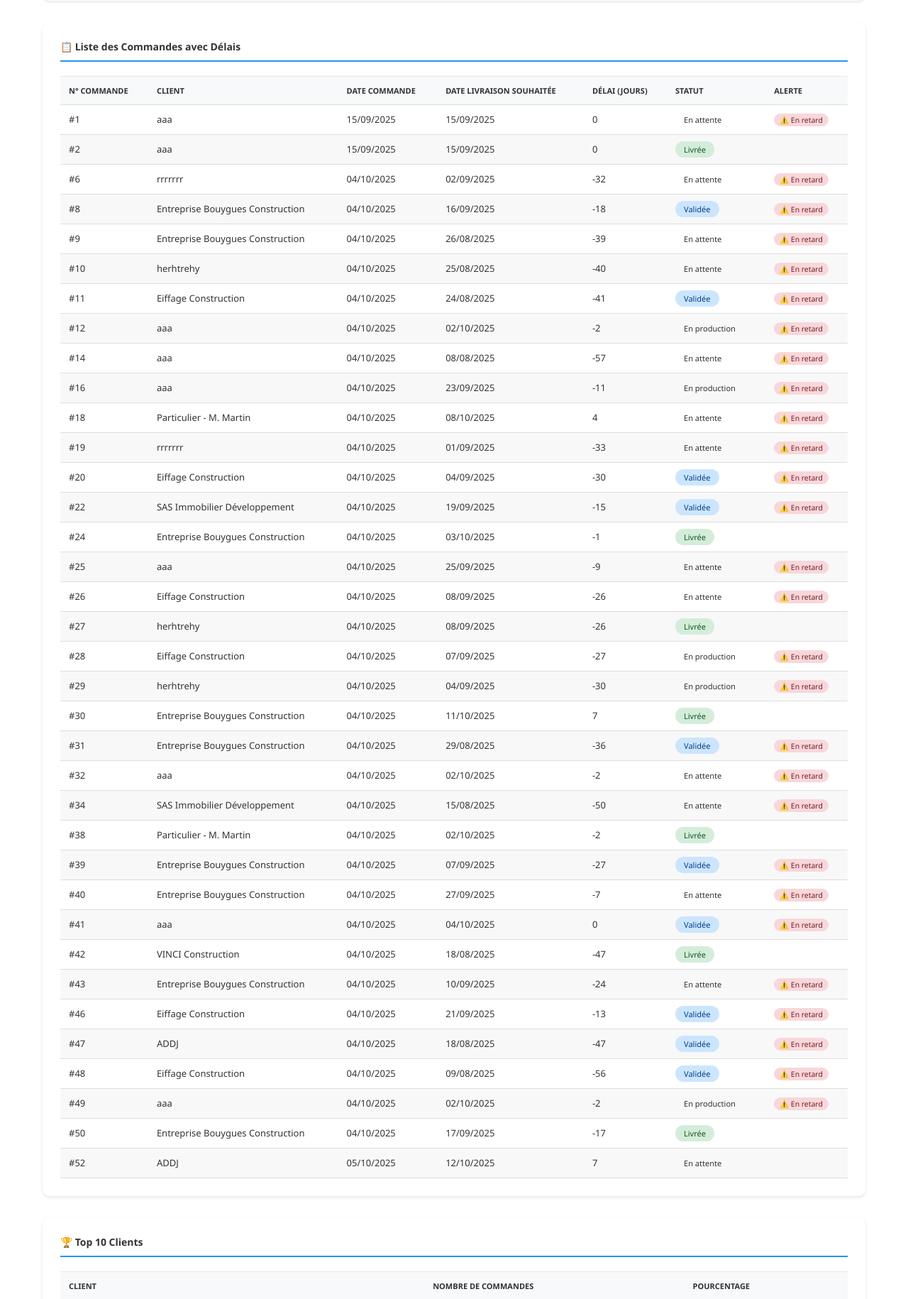
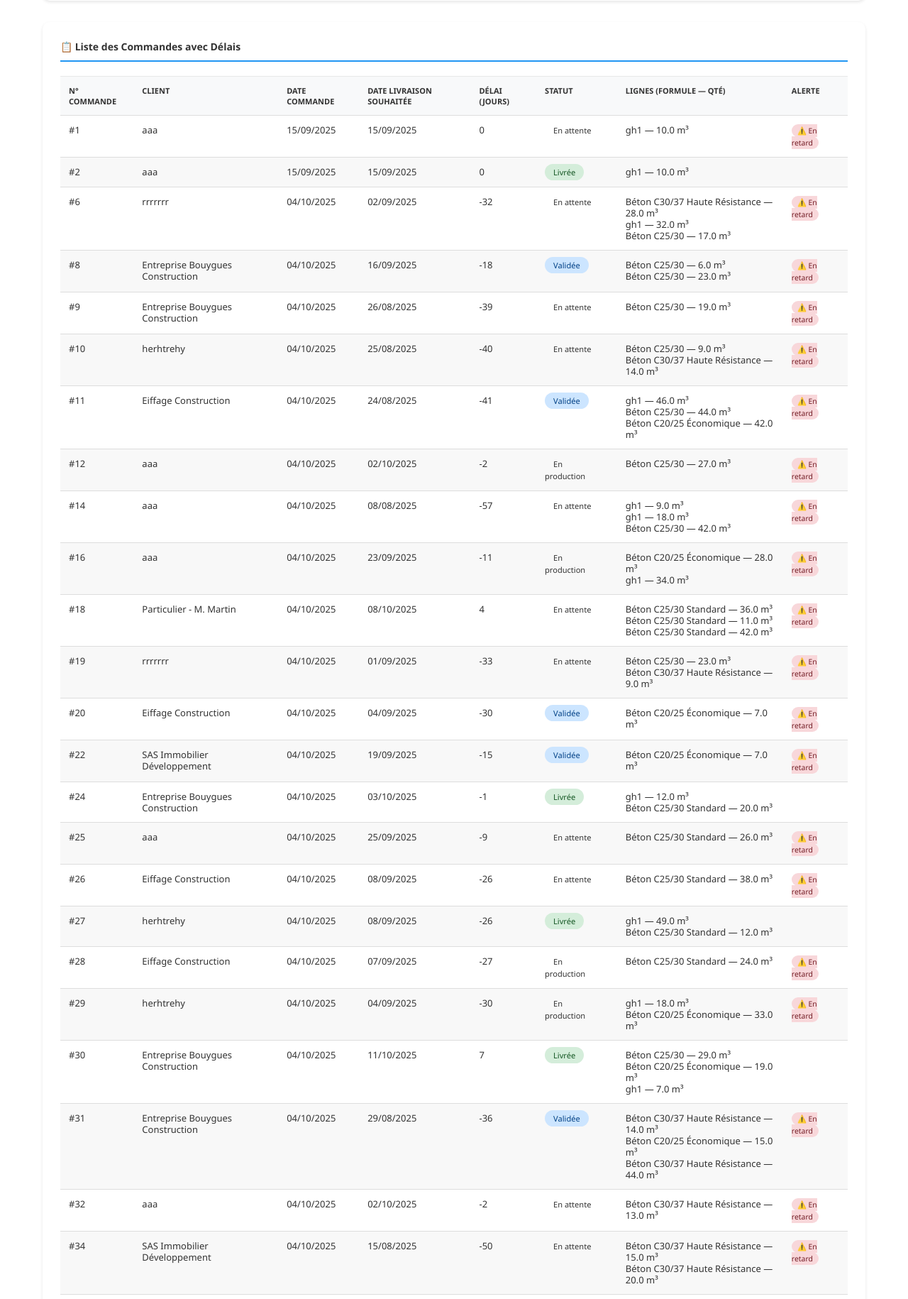
Before and after one commit to kira3622/sitrad, a Django app: page /reports/commandes/ in a window 1280 px wide. Shown: the part 1237-3067 px from the top of the page at 71% size. Run offline with Django 5.2, Linux system fonts and the light colour scheme; data comes from the database, SQL or seed files in the repository.

Commit message:
Rapports: afficher lignes de commande (formule, quantité) et prefetch

```diff
--- a/reports/templates/reports/commandes.html
+++ b/reports/templates/reports/commandes.html
@@ -309,6 +309,7 @@
                         <th>Date livraison souhaitée</th>
                         <th>Délai (jours)</th>
                         <th>Statut</th>
+                        <th>Lignes (Formule — Qté)</th>
                         <th>Alerte</th>
                     </tr>
                 </thead>
@@ -324,6 +325,13 @@
                             <span class="status-badge status-{{ item.commande.statut }}">
                                 {{ item.commande.get_statut_display }}
                             </span>
+                        </td>
+                        <td>
+                            {% for ligne in item.commande.lignes.all %}
+                                {{ ligne.formule.nom }} — {{ ligne.quantite|floatformat:1 }} m³{% if not forloop.last %}<br>{% endif %}
+                            {% empty %}
+                                -
+                            {% endfor %}
                         </td>
                         <td>
                             {% if item.en_retard %}
--- a/reports/views.py
+++ b/reports/views.py
@@ -130,7 +130,7 @@ def rapport_commandes(request):
     # Commandes dans la période
     commandes = Commande.objects.filter(
         date_commande__range=[date_debut, date_fin]
-    ).select_related('client', 'chantier')
+    ).select_related('client', 'chantier').prefetch_related('lignes__formule')
 
     if statut_filtre:
         commandes = commandes.filter(statut=statut_filtre)
```
